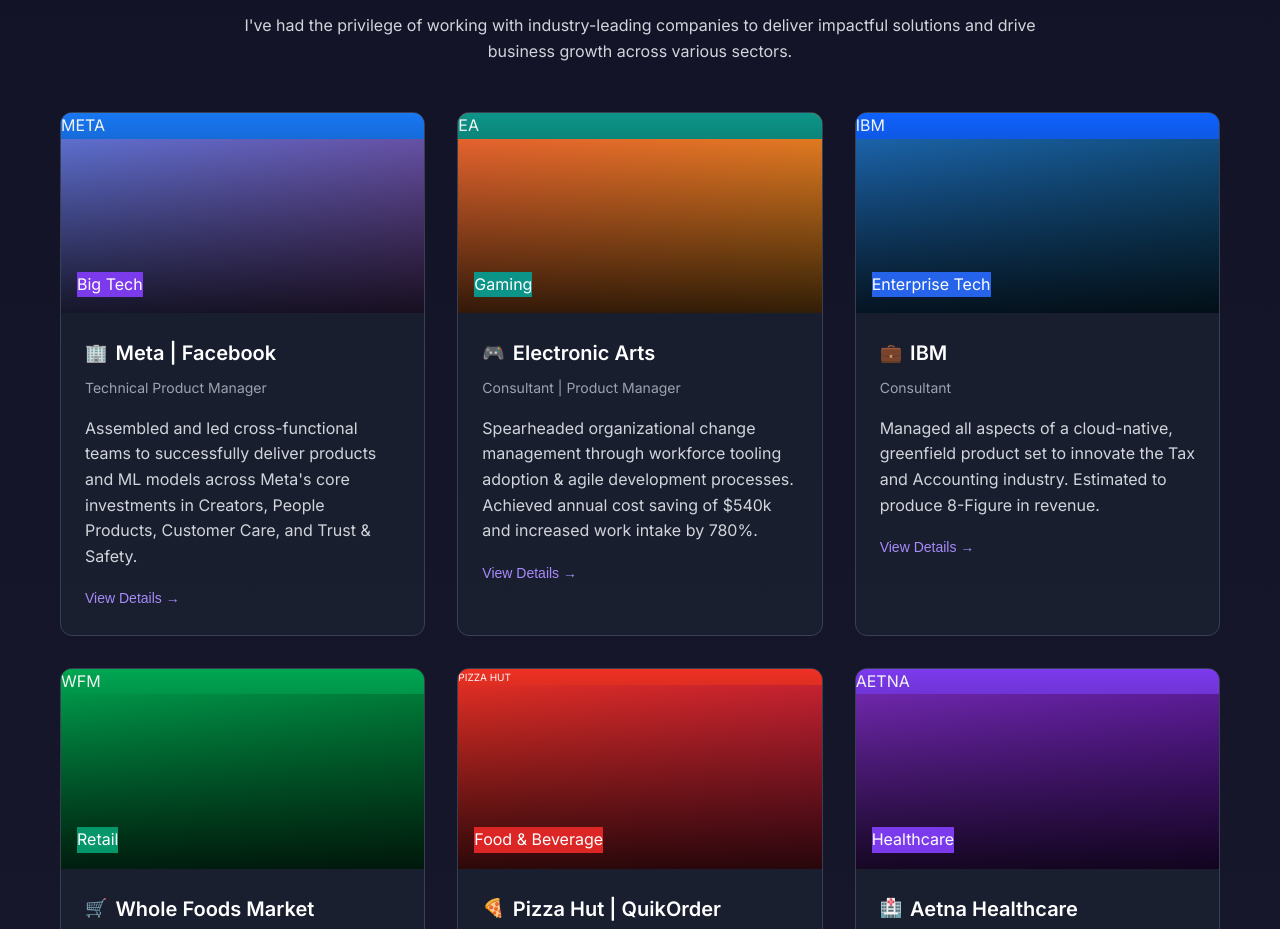
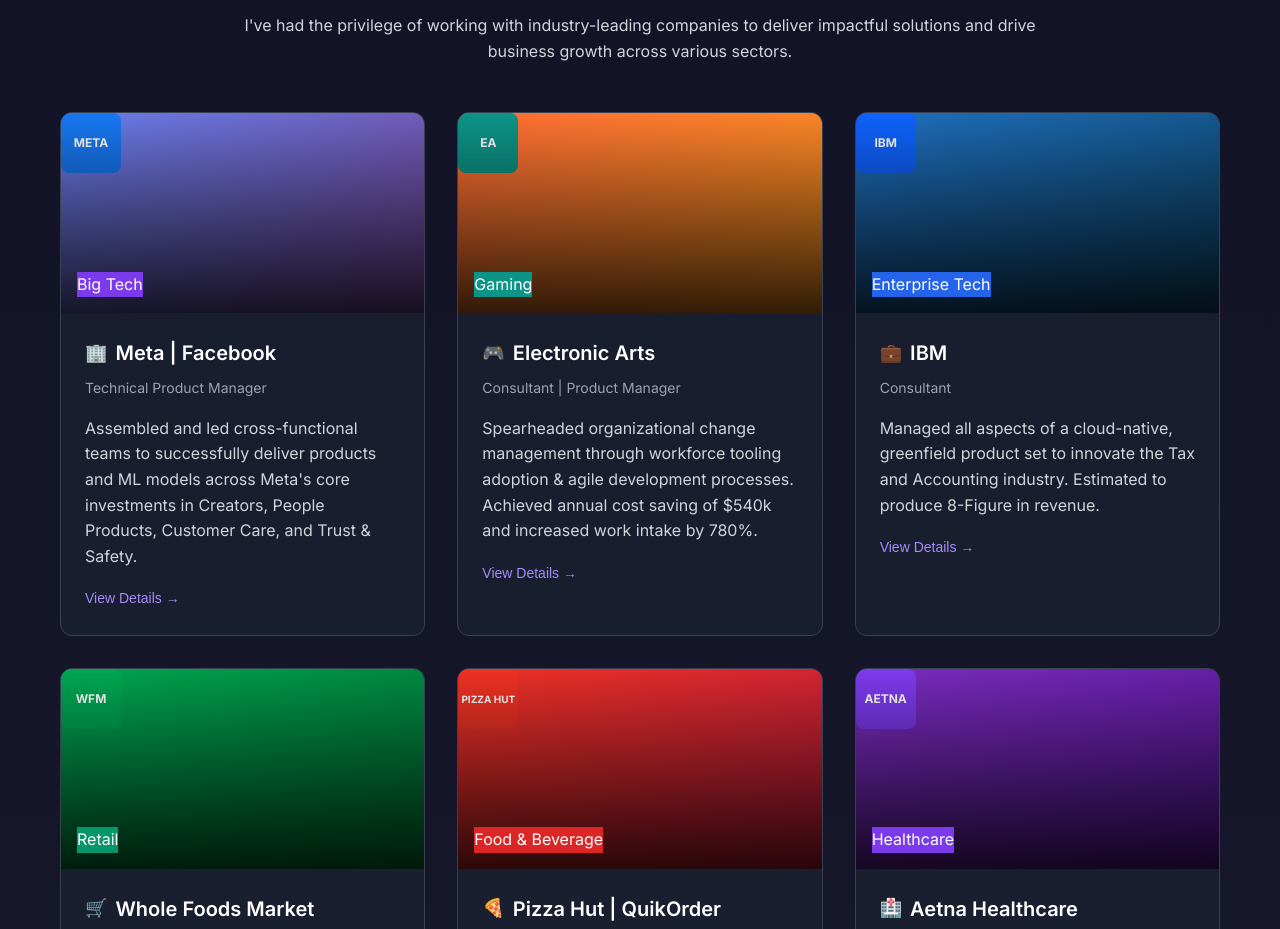
Before and after one commit to agadag21/ankitha-client-repo, a website: page index.html in a window 1280 px wide. Shown: the part 1257-2186 px from the top of the page. Drawn offline with Linux system fonts and the light colour scheme.

Commit message:
Update styles.css

```diff
--- a/styles.css
+++ b/styles.css
@@ -634,3 +634,16 @@
   opacity: 1;
   transform: translateY(0);
 }
+/* Logo Placeholder Styles */
+.logo-placeholder {
+  width: 60px;
+  height: 60px;
+  border-radius: 8px;
+  display: flex;
+  align-items: center;
+  justify-content: center;
+  font-weight: bold;
+  font-size: 12px;
+  text-align: center;
+  line-height: 1.2;
+}
```
